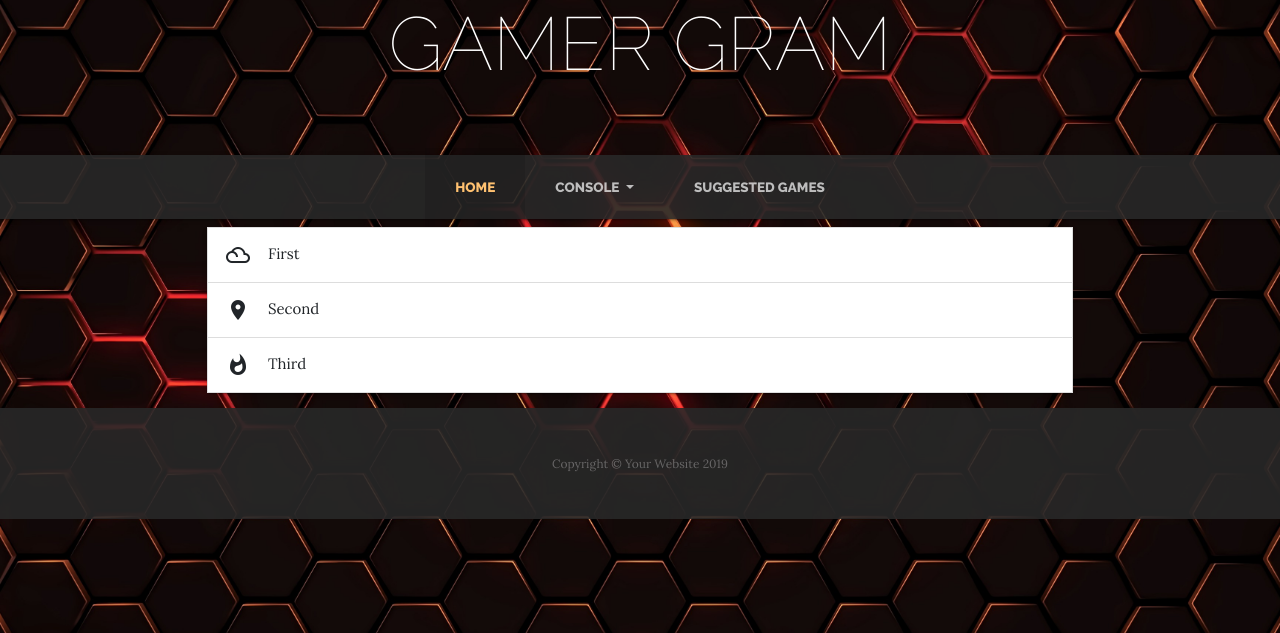
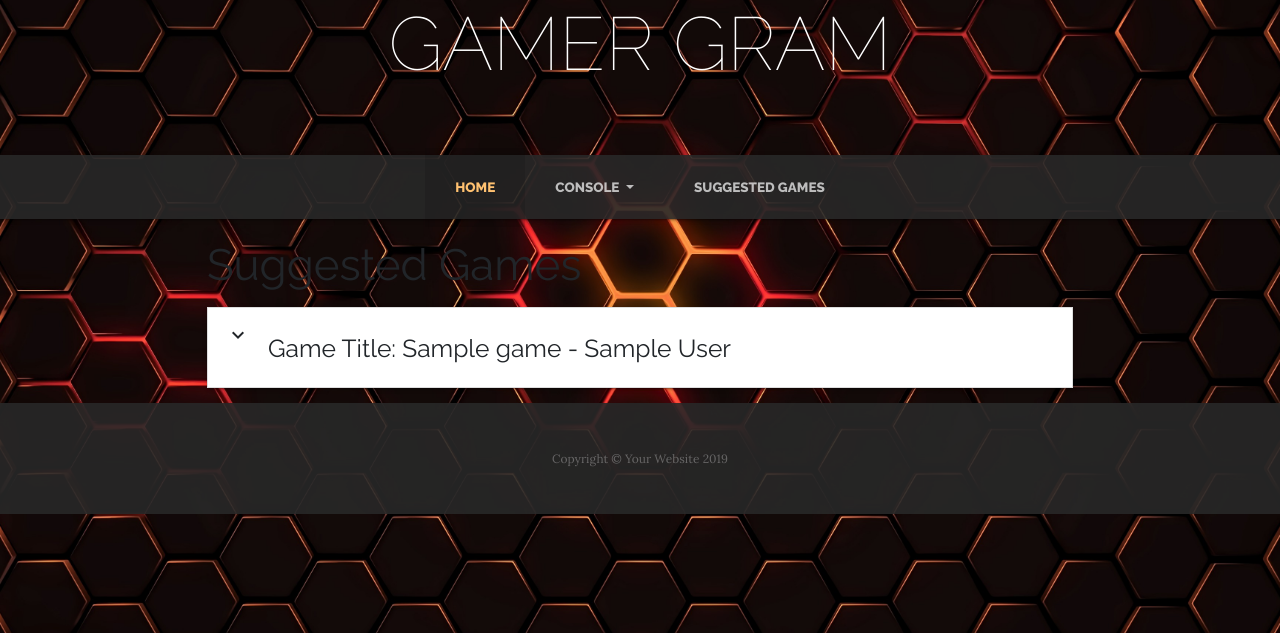
Before and after one commit to ChrisRiley3/Third-Milestone, a Flask app: template templates/suggested.html in a window 1280 px wide. Shown: the part 106-739 px from the top of the page. Run offline with Flask 2, Linux system fonts and the light colour scheme; the template is opened without the code that fills it: most values are stand-ins (such as "Sample title", 1, 10 or a date in 2020); some libraries are stand-ins or nearby versions.

Commit message:
linked my mongodb to suggested games

```diff
--- a/templates/suggested.html
+++ b/templates/suggested.html
@@ -1,16 +1,11 @@
 {% extends 'base.html'%} {% block content %}
-  <ul class="collapsible">
-    <li>
-      <div class="collapsible-header"><i class="material-icons">filter_drama</i>First</div>
-      <div class="collapsible-body"><span>Lorem ipsum dolor sit amet.</span></div>
-    </li>
-    <li>
-      <div class="collapsible-header"><i class="material-icons">place</i>Second</div>
-      <div class="collapsible-body"><span>Lorem ipsum dolor sit amet.</span></div>
-    </li>
-    <li>
-      <div class="collapsible-header"><i class="material-icons">whatshot</i>Third</div>
-      <div class="collapsible-body"><span>Lorem ipsum dolor sit amet.</span></div>
-    </li>
-  </ul>
+<h3 class="suggested-title">Suggested Games</h3>
+<ul class="collapsible">
+  {% for game in suggested %}
+  <li>
+    <div class="collapsible-header"><i class="material-icons">expand_more</i><h5>Game Title: {{ game.game_title }} - {{ game.first_name }} {{ game.last_name}}</h5></div>
+    <div class="collapsible-body"><h5>Game Description:</h5><span>{{ game.game_description}}</span></div>
+  </li>
+  {% endfor %}
+</ul>
 {% endblock %}
```
